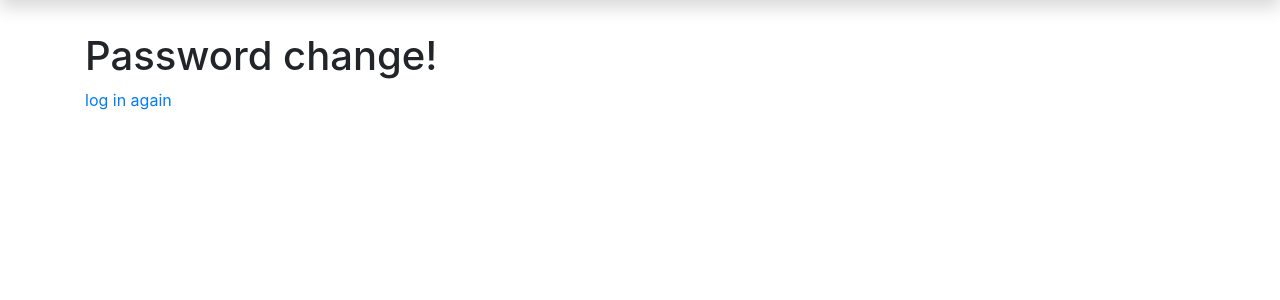
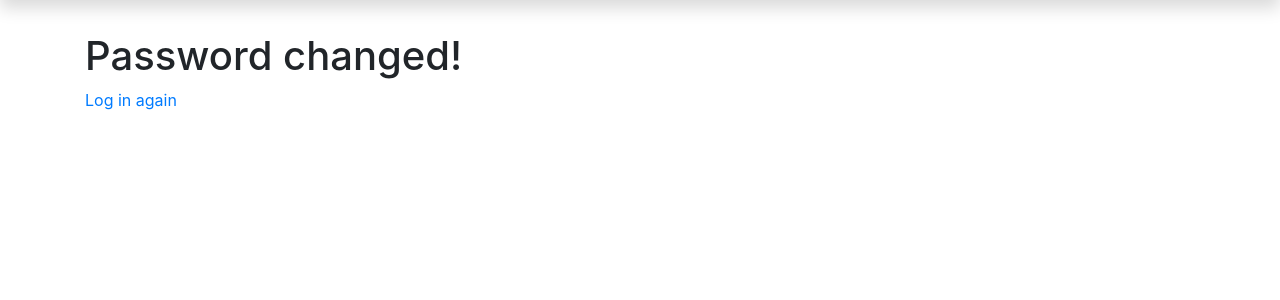
Before and after one commit to infohata/django_library_2022_06, a Django app: a page that uses mysite/library/templates/registration/password_reset_complete.html in a window 1280 px wide. Shown: the part 96-396 px from the top of the page. Run offline with Django 4.2, Linux system fonts and the light colour scheme; some libraries are stand-ins or nearby versions.

Commit message:
#3 password_reset_complete.html done

```diff
--- a/mysite/library/templates/registration/password_reset_complete.html
+++ b/mysite/library/templates/registration/password_reset_complete.html
@@ -1,6 +1,6 @@
 {% extends "base.html" %}
 {% load i18n %}
 {% block content %}
-  <h1>{% trans "Password change!"|capfirst %}</h1>
-  <p><a href="{% url 'login' %}">{% trans "log in again" %}</a></p>
+  <h1>{% trans "password changed"|capfirst %}!</h1>
+  <p><a href="{% url 'login' %}">{% trans "log in again"|capfirst %}</a></p>
 {% endblock %}
```
Also changed, not shown: mysite/library/locale/lt/LC_MESSAGES/django.po (added), mysite/user_profile/locale/lt/LC_MESSAGES/django.po.
